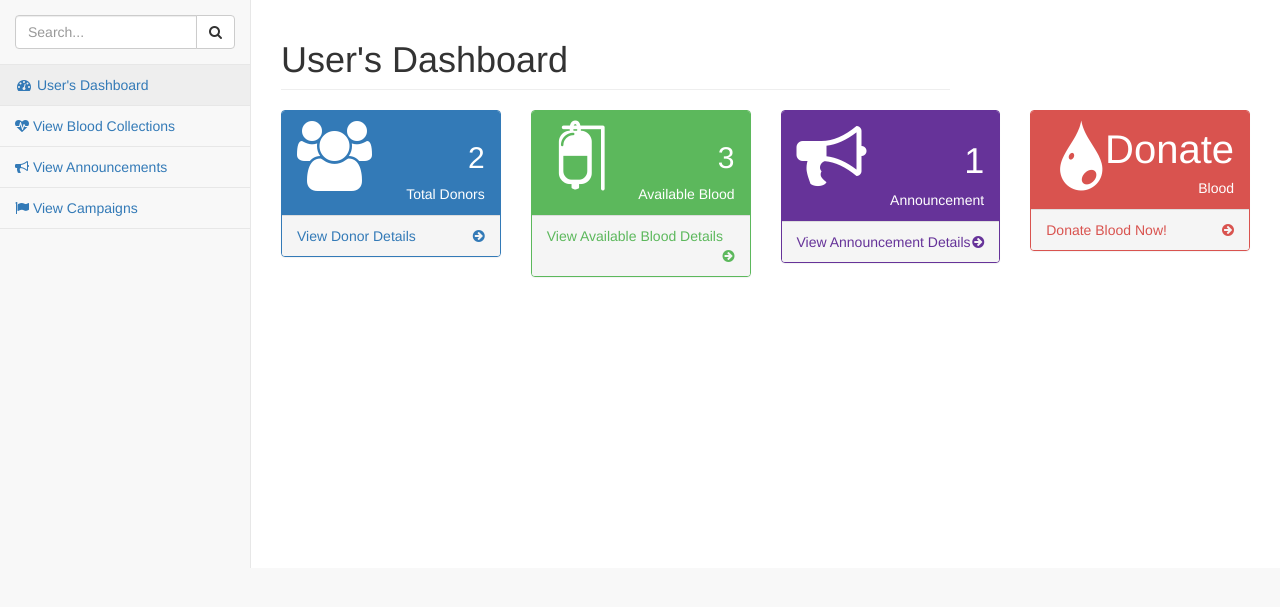
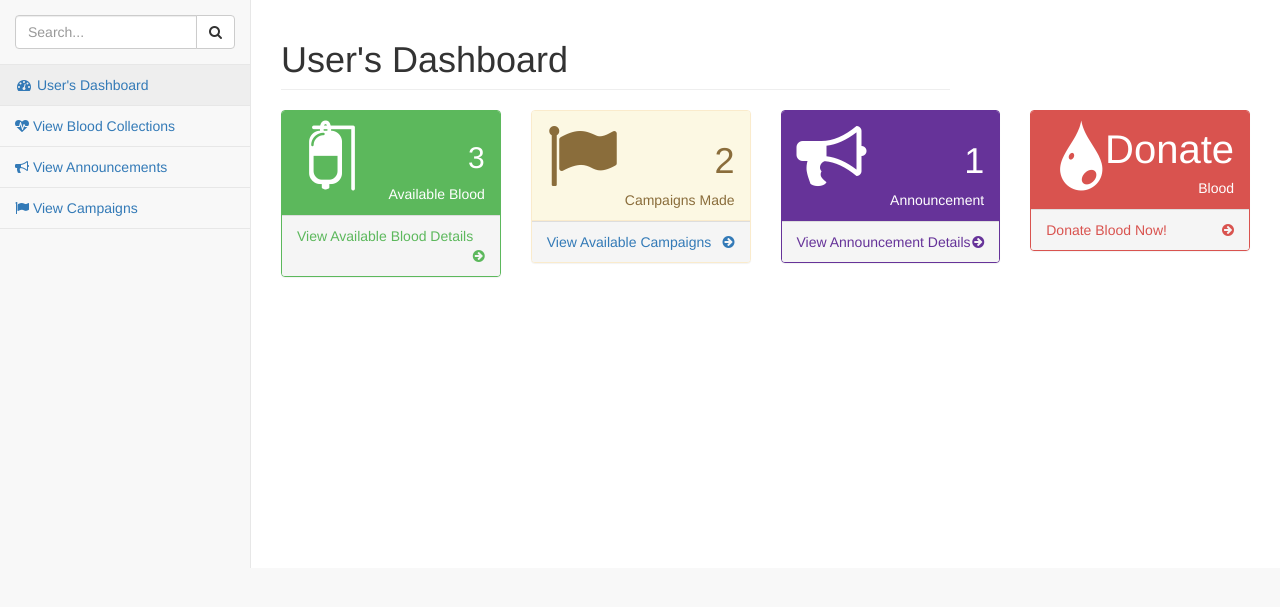
Before and after one commit to naseebbajracharya/bloodbanksystemphp, a PHP site: page /userlog/userdashboard.php in a window 1280 px wide. Shown: the part 51-658 px from the top of the page. Run offline with PHP 8.4, Linux system fonts and the light colour scheme; data comes from the database, SQL or seed files in the repository.

Commit message:
changes in user dashboard

```diff
--- /dev/null
+++ b/userlog/dashboardcampaigncount.php
@@ -0,0 +1,18 @@
+<?php
+
+$servername="localhost";
+$uname="root";
+$pass="";
+$db="secyear";
+
+$conn=mysqli_connect($servername,$uname,$pass,$db);
+
+if(!$conn){
+    die("Connection Failed");
+}
+
+$sql = "SELECT * FROM campaigndb";
+                $query = $conn->query($sql);
+
+                echo "<h1>".$query->num_rows."</h1>";
+?>
--- a/userlog/userdashboard.php
+++ b/userlog/userdashboard.php
@@ -127,33 +127,7 @@
             </div>
             <!-- /.row -->
             <div class="row">
-                <div class="col-lg-3 col-md-6">
-                    <div class="panel panel-primary">
-                        <div class="panel-heading">
-                            <div class="row">
-                                <div class="col-xs-3">
-                                    <i class="fa fa-users fa-5x"></i>
-                                </div>
-                                <div class="col-xs-9 text-right">
 
-                                <!-- in order to count total donor's record -->
-                                        <?php include '../pages/dashboardcount.php';?>
-
-                                    <!-- <div class="huge">26</div> -->
-                                    <div>Total Donors</div>
-                                </div>
-                            </div>
-                        </div>
-
-                        <a href="userviewdonor.php">
-                            <div class="panel-footer">
-                                <span class="pull-left">View Donor Details</span>
-                                <span class="pull-right"><i class="fa fa-arrow-circle-right"></i></span>
-                                <div class="clearfix"></div>
-                            </div>
-                        </a>
-                    </div>
-                </div>
                 <div class="col-lg-3 col-md-6">
                     <div class="panel panel-green">
                         <div class="panel-heading">
@@ -179,6 +153,35 @@
                         </a>
                     </div>
                 </div>
+
+				<div class="col-lg-3 col-md-6">
+                    <div class="panel panel-warning">
+                        <div class="panel-heading">
+                            <div class="row">
+                                <div class="col-xs-3">
+                                    <i class="fa fa-flag fa-5x"></i>
+                                </div>
+                                <div class="col-xs-9 text-right">
+
+                                <!-- in order to count total donor's record -->
+                                        <?php include 'dashboardcampaigncount.php';?>
+
+                                    <!-- <div class="huge">26</div> -->
+                                    <div>Campaigns Made</div>
+                                </div>
+                            </div>
+                        </div>
+
+                        <a href="userviewcampaigns.php">
+                            <div class="panel-footer">
+                                <span class="pull-left">View Available Campaigns</span>
+                                <span class="pull-right"><i class="fa fa-arrow-circle-right"></i></span>
+                                <div class="clearfix"></div>
+                            </div>
+                        </a>
+                    </div>
+                </div>
+
                 <div class="col-lg-3 col-md-6">
                     <div class="panel panel-yellow">
                         <div class="panel-heading">
```
